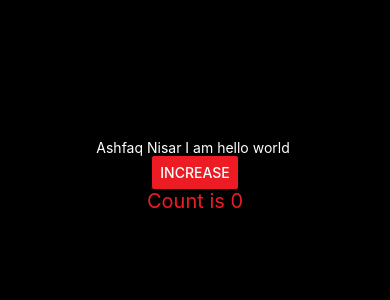
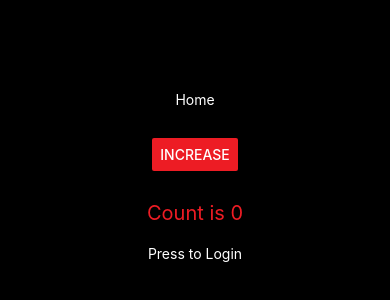
Before and after one commit to ashfaqnisar/React-Native-Hello-World, a React Native app: screen / in a window 390 px wide. Shown: the part 246-546 px from the top of the page. Built offline with nearby package versions, Linux system fonts and the light colour scheme.

Commit message:
Added the sections for the files

```diff
--- a/App.js
+++ b/App.js
@@ -1,29 +1,9 @@
-import React, {useState} from "react";
-import {View, Text,Button, StyleSheet} from "react-native";
+import React from "react";
+import Home from "./app/views/Home";
 
-const styles = StyleSheet.create({
-    container: {
-        flex: 1,
-        padding: 20,
-        justifyContent: "center",
-        alignItems: "center",
-        backgroundColor: "#000000"
-    }
-})
 const App = () => {
-    const [count, setCount] = useState(0);
-    const increaseTheCount = () => {
-        setCount(count + 1);
-    }
     return (
-        <View
-            style={styles.container}
-        >
-            <Text style={{color: "white"}}>Ashfaq Nisar I am hello world </Text>
-            <Button style={{marginTop: 30, marginBottom: 30}} color={"#ed1c24"}
-                  onPress={increaseTheCount} title={"Increase"}/>
-            <Text style={{fontSize: 20, color: "#ed1c24"}}>Count is {count}</Text>
-        </View>
+        <Home/>
     );
 }
 export default App
--- /dev/null
+++ b/app/components/Header.js
@@ -0,0 +1,16 @@
+import React, {useState} from 'react';
+import {View, Text} from "react-native";
+
+const Header = (props) => {
+    const [isLoggedIn, setIsLoggedIn] = useState(false);
+    const toggleUser = () => {
+        setIsLoggedIn(!isLoggedIn)
+    }
+    return (
+        <View >
+            <Text style={{color:"white", marginTop:20}} onPress={toggleUser}>{isLoggedIn ? 'User' : props.message}</Text>
+        </View>
+    );
+};
+
+export default Header;
--- /dev/null
+++ b/app/views/Home.js
@@ -0,0 +1,33 @@
+import React, {useState} from 'react';
+import {View, Text, Button, StyleSheet} from "react-native";
+import Header from "../components/Header";
+
+
+const styles = StyleSheet.create({
+    container: {
+        flex: 1,
+        padding: 20,
+        justifyContent: "center",
+        alignItems: "center",
+        backgroundColor: "#000000",
+        color:'white'
+    }
+})
+
+const Home = () => {
+    const [count, setCount] = useState(0);
+    const increaseTheCount = () => {
+        setCount(count + 1);
+    }
+    return (
+        <View style={styles.container}>
+            <Text style={{color: "white", marginBottom: 30}}>Home</Text>
+            <Button style={{}} color={"#ed1c24"}
+                    onPress={increaseTheCount} title={"Increase"}/>
+            <Text style={{fontSize: 20, color: "#ed1c24", marginTop: 30}}>Count is {count}</Text>
+            <Header message={"Press to Login"}/>
+        </View>
+    );
+};
+
+export default Home;
```
